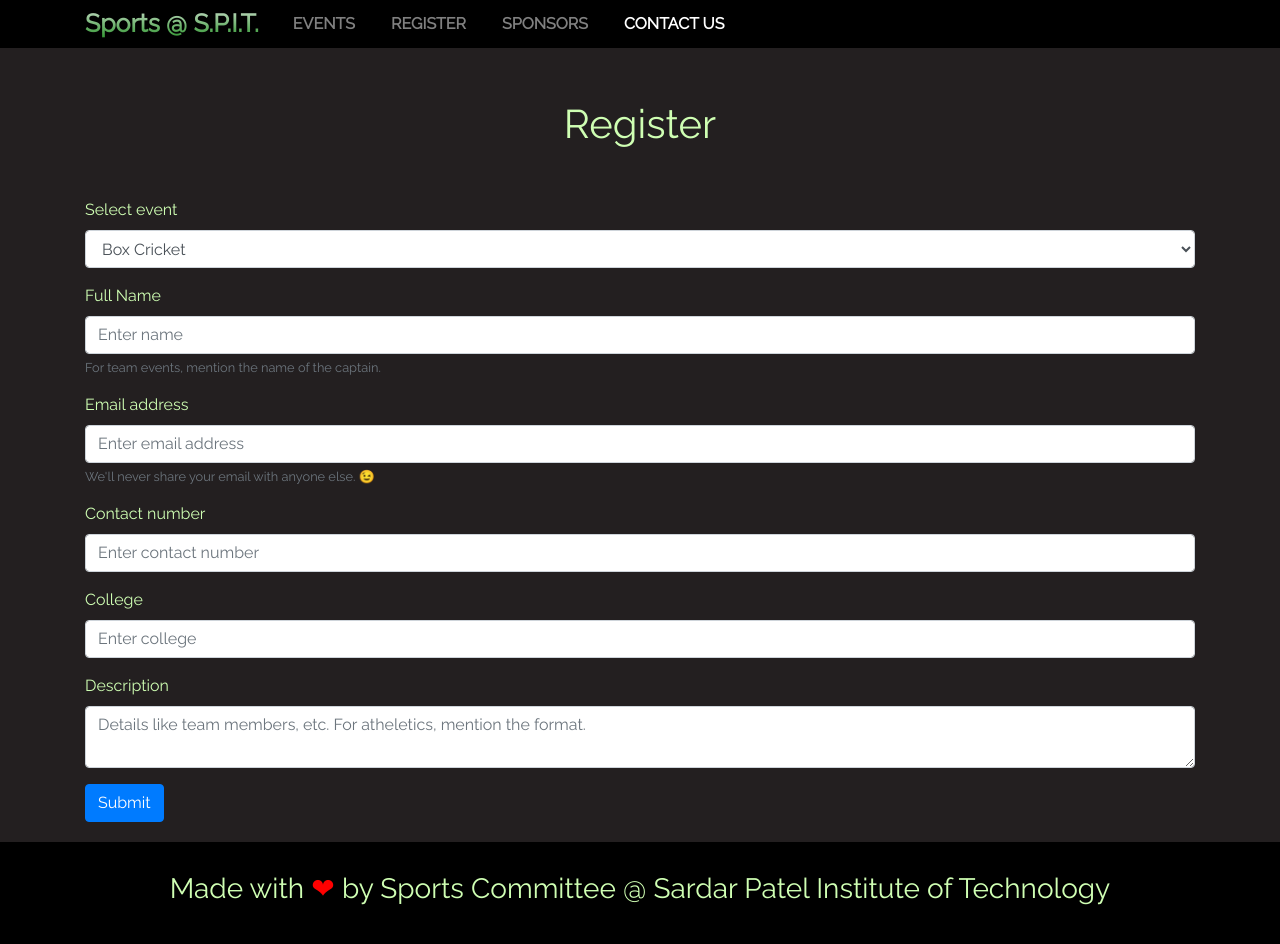
After one commit to shlokashah/SPoorthi, a Django app: page /register/ in a window 1280 px wide. The commit adds this page. Run offline with Django 3.2, Linux system fonts and the light colour scheme; some libraries are stand-ins or nearby versions.

Commit message:
registration added

```diff
--- /dev/null
+++ b/spoorthi/admin.py
@@ -0,0 +1,4 @@
+from django.contrib import admin
+from .models import Register
+# Register your models here.
+admin.site.register(Register)
--- /dev/null
+++ b/spoorthi/apps.py
@@ -0,0 +1,5 @@
+from django.apps import AppConfig
+
+
+class SpoorthiConfig(AppConfig):
+    name = 'spoorthi'
--- a/spoorthi/templates/spoorthi/contact.html
+++ b/spoorthi/templates/spoorthi/contact.html
@@ -2,7 +2,7 @@
 <html>
 <head>
   <title>Spoorthi'20 Contacts</title>
-  <link rel="icon" href="images/logo.png">
+  <link rel="icon" href="{% static 'images/logo.png' %}">
   <link rel="stylesheet" href="{% static 'css/contact.css' %}">
   <link href='https://fonts.googleapis.com/css?family=Lato:400,100,300' rel='stylesheet' type='css/text/css'>
   <link href="https://fonts.googleapis.com/css?family=Raleway:100,400,700" rel="stylesheet">
@@ -26,7 +26,7 @@
                         <a class="nav-link" href="{% url 'events' %}">Events</a>
                     </li>
                     <li class="nav-item">
-                        <a class="nav-link" href="register.html">Register</a>
+                        <a class="nav-link" href="{% url 'register' %}">Register</a>
                     </li>
                     <li class="nav-item">
                         <a class="nav-link" href="sponsors.html">Sponsors</a>
@@ -54,7 +54,7 @@
           </ul>
           <hr>
           <ul class="social-media-list">
-            <li><a href="https://www.facebook.com/events/261253394535596/" class="contact-icon">
+            <li><a href="https://m.facebook.com/SPoorthiSPIT/?referrer=ig_side_tray&funlid=pKvNSZKzJqB52QGA&_rdr" class="contact-icon">
               <i class="fa fa-facebook" aria-hidden="true"></i></a>
             </li>
             <li><a href="https://www.instagram.com/spoorthi_spit/" class="contact-icon">
--- a/spoorthi/templates/spoorthi/home.html
+++ b/spoorthi/templates/spoorthi/home.html
@@ -50,7 +50,7 @@
                                     <li><a href="sponsors.html">Sponsors</a></li>
                                     <li><a href="{% url 'contact' %}">Contact Us</a></li>
                                     <li><a href="{% url 'gallery' %}">A Glimpse Of Past Years</a></li>
-
+                                    <li><a href="{% url 'register' %}">Register</a></li>
                                 </ul>
                             </div>
                             <!-- Nav End -->
--- /dev/null
+++ b/spoorthi/templates/spoorthi/register.html
@@ -0,0 +1,131 @@
+{% load static from staticfiles %}
+<!DOCTYPE html>
+<html lang="en">
+<head>
+    <title>Spoorthi'20 - Register</title>
+    <!-- Required meta tags -->
+    <meta charset="utf-8">
+    <meta name="viewport" content="width=device-width, initial-scale=1, shrink-to-fit=no">
+    <link rel="icon" type="icon" href="{% static 'images/logo.png' %}">
+
+    <!-- Font -->
+    <link href="https://fonts.googleapis.com/css?family=Montserrat|Raleway" rel="stylesheet">
+    <!-- Bootstrap CSS -->
+    <link rel="stylesheet" href="{% static 'css/bootstrap.min.css'%} ">
+    <link rel="stylesheet" href="{% static 'css/common.css'%}">
+
+    <style>
+        header {
+            margin-top: 100px;
+            margin-bottom: 50px;
+        }
+
+        #googleMap {
+            width: 100%;
+            height: 400px;
+        }
+
+        img {
+            box-shadow: none;
+        }
+
+        main {
+            margin-bottom: 20px;
+        }
+    </style>
+</head>
+
+<body style="background-color:#231F20;">
+    <nav class="navbar fixed-top navbar-expand-lg navbar-dark fill">
+        <div class="container">
+            <a href="{% url 'home' %}" class="navbar-brand" style="color:white;">Sports @ S.P.I.T.</a>
+            <button class="navbar-toggler" type="button" data-toggle="collapse" data-target="#navbarNav" aria-controls="navbarNav" aria-expanded="false"
+                aria-label="Toggle navigation">
+                <span class="navbar-toggler-icon"></span>
+            </button>
+            <div class="collapse navbar-collapse"  id="navbarNav">
+                <ul class="navbar-nav">
+                    <li class="nav-item">
+                        <a class="nav-link" href="{% url 'events' %}">Events</a>
+                    </li>
+                    <li class="nav-item">
+                        <a class="nav-link" href="#">Register
+                        <span class="sr-only">(current)</span></a>
+                    </li>
+                    <li class="nav-item">
+                        <a class="nav-link" href="sponsors.html">Sponsors</a>
+                    </li>
+                    <li class="nav-item active">
+                        <a class="nav-link" href="{% url 'contact' %}">Contact Us
+                        </a>
+                    </li>
+                </ul>
+            </div>
+        </div>
+    </nav>
+    <header class="container text-center">
+        <h1 style="color:#CFFFB3;">Register</h1>
+    </header>
+<main class="container">
+        <form method="POST" action="{% url 'register' %}"  id="form">
+            {% csrf_token %}
+            <div class="form-group">
+                <label for="imputEvent" style="color:#CFFFB3;">Select event</label>
+                <select name="inputEvent" id="inputEvent" class="form-control">
+                    <option value="box-cricket">Box Cricket</option>
+                    <option value="rink-football">Rink Football</option>
+                    <option value="tug-of-war">Tug of War</option>
+                    <option value="kabadi">Kabadi</option>
+                    <option value="kho-kho">Kho Kho</option>
+                    <option value="football">Football</option>
+                    <option value="cricket">Cricket</option>
+                    <option value="volleyball-girls">Volleyball (Girls)</option>
+                    <option value="volleyball-boys">Volleyball (Boys)</option>
+                    <option value="basketball-boys">Basketball (Boys)</option>
+                    <option value="basketball-girls">Basketball (Girls)</option>
+                    <option value="chess">Chess</option>
+                    <option value="carrom">Carrom</option>
+                    <option value="table-tennis">Table Tennis</option>
+                    <option value="throwball">Throwball</option>
+                    <option value="athletics">Athletics</option>
+                </select>
+            </div>
+            <div class="form-group">
+                <label for="inputName" style="color:#CFFFB3;">Full Name</label>
+                <input type="text" class="form-control" name="inputName" aria-describedby="nameHelp" placeholder="Enter name" required>
+                <small id="nameHelp" class="form-text text-muted" style="color:#CFFFB3;">For team events, mention the name of the captain.</small>
+            </div>
+            <div class="form-group">
+                <label for="inputEmail" style="color:#CFFFB3;">Email address</label>
+                <input type="email" class="form-control" name="inputEmail" aria-describedby="emailHelp" placeholder="Enter email address"
+                    required>
+                <small id="emailHelp" class="form-text text-muted" style="color:#CFFFB3;">We'll never share your email with anyone else. 😉</small>
+            </div>
+            <div class="form-group">
+                <label for="inputNumber" style="color:#CFFFB3;">Contact number</label>
+                <input type="text" class="form-control" name="inputNumber" placeholder="Enter contact number" required>
+            </div>
+            <div class="form-group">
+                <label for="inputCollege" style="color:#CFFFB3;">College</label>
+                <input type="text" class="form-control" name="inputCollege" placeholder="Enter college" required>
+            </div>
+            <div class="form-group">
+                <label for="inputDescription" style="color:#CFFFB3;">Description</label>
+                <textarea class="form-control" name="inputDescription" placeholder="Details like team members, etc. For atheletics, mention the format."></textarea>
+            </div>
+            <button type="submit" class="btn btn-primary">Submit</button>
+        </form>
+    </main>
+    <footer style="background-color:black;">
+        <h3 style="color:#CFFFB3;">Made with
+        <span style="color: red">❤</span> by Sports Committee @ Sardar Patel Institute of Technology</h3>
+    </footer>
+
+    <!-- Optional JavaScript -->
+    <script src="{% static 'js/jquery-3.2.1.slim.min.js' %}" ></script>
+    <script src="{% static 'js/popper.min.js' %}"></script>
+    <script src="{% static 'js/bootstrap.min.js' %}"></script>
+    <script src="https://unpkg.com/axios/dist/axios.min.js"></script>
+    <script src="https://unpkg.com/sweetalert/dist/sweetalert.min.js"></script>
+</body>
+</html>
--- a/spoorthi/urls.py
+++ b/spoorthi/urls.py
@@ -25,7 +25,8 @@ urlpatterns = [
     path('events/',views.events,name="events"),
     path('contact/',views.contact,name="contact"),
     path('gallery/',views.gallery,name="gallery"),
-    path('whats-new/',views.new,name="new")
+    path('whats-new/',views.new,name="new"),
+    path('register/',views.register,name="register")
 ]
 
 urlpatterns += staticfiles_urlpatterns()
--- a/spoorthi/views.py
+++ b/spoorthi/views.py
@@ -1,5 +1,11 @@
 from django.http import HttpResponse
-from django.shortcuts import render
+from django.contrib import messages
+from django.conf import settings
+from django.core.mail import send_mail
+from django.shortcuts import render,redirect
+from .models import Register
+from django.db.models import *
+
 
 def home(request):
 	return render(request,'spoorthi/home.html')
@@ -15,3 +21,35 @@ def gallery(request):
 
 def new(request):
 	return render(request,'spoorthi/new.html')
+
+def register(request):
+    # return render(request,'blog.html')
+    if request.method == 'POST':
+        # form = forms.NewsLetterSubscribe(request.POST)
+        # if form.is_valid():
+        inputEvent = request.POST.get('inputEvent')
+        inputName = request.POST.get('inputName')
+        inputEmail = request.POST.get('inputEmail')
+        inputNumber = request.POST.get('inputNumber')
+        inputCollege = request.POST.get('inputCollege')
+        inputDescription = request.POST.get('inputDescription')
+        form = Register()
+        form.event = inputEvent
+        form.full_name = inputName
+        form.email = inputEmail
+        form.number = inputNumber
+        form.college = inputCollege
+        form.description = inputDescription
+        form.save()
+        print(form.full_name)
+        subject="Successfully Registered For SPoorthi"
+        message ="Greetings From Spoorthi SPIT,\nHello "+ form.full_name +",you have succesfully registered for " + form.event+".\nPlease Show this email at the time of Event.\nSee you at SPoorthi from 13-31st January'20.\nSports Team At SPIT"
+        from_email=settings.EMAIL_HOST_USER
+        to_list=[form.email]
+        print(form.email)
+        val=send_mail(subject,message,from_email,to_list,fail_silently=False)
+        print(val)
+        return redirect('register')
+    # else:
+    # 	form = Register()
+    return render(request,'spoorthi/register.html')
```
Also changed, not shown: spoorthi/models.py (added, +13 -0 lines), spoorthi/settings.py (+6 -1 lines), spoorthi/templates/spoorthi/events.html (+15 -15 lines), db.sqlite3, spoorthi/migrations/0001_initial.py (added), spoorthi/migrations/__init__.py (added).
